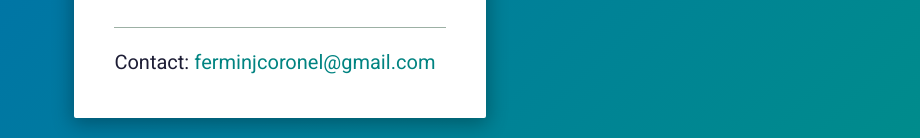
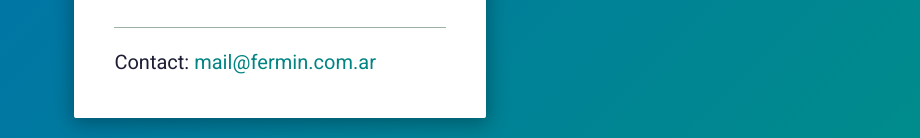
Before and after one commit to ferminc/fermin.com.ar, a plain HTML site: page index.html in a window 1280 px wide. Shown: the part 385-523 px from the top of the page, without its empty margins (360-1280 px from the left). Drawn offline with Linux system fonts and the light colour scheme.

Commit message:
Update index.html

```diff
--- a/index.html
+++ b/index.html
@@ -31,7 +31,7 @@
 				Fermin Coronel
 			</h1>
 			<hr>
-			<h4 class="contact">Contact: <a href="mailto:ferminjcoronel@gmail.com" class="link">ferminjcoronel@gmail.com</a> </h4>
+			<h4 class="contact">Contact: <a href="mailto:mail@fermin.com.ar" class="link">mail@fermin.com.ar</a> </h4>
 		</section>
 	</section>
 </body>
```
